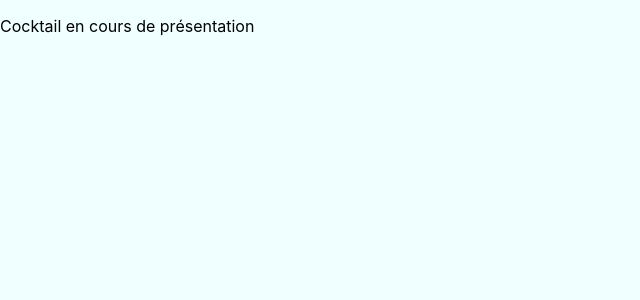
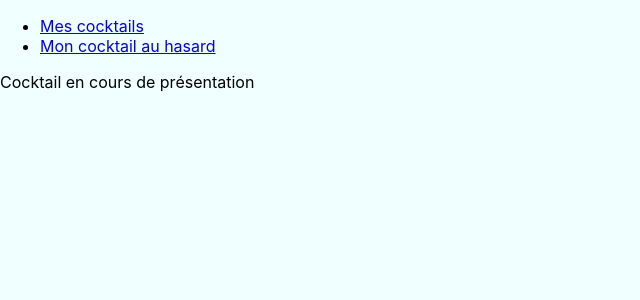
Before and after one commit to Regis040/jesse-drinker-master, a React (Create React App) app: page /random in a window 1280 px wide. Shown: the top 300 px of the page, without its empty margins (0-640 px from the left). Built offline with nearby package versions, Linux system fonts and the light colour scheme; no server answers.

Commit message:
props add

```diff
--- /dev/null
+++ b/src/components/CocktailsCard.jsx
@@ -0,0 +1,15 @@
+import { Link } from "react-router-dom";
+
+function CocktailCard ({cocktailToDisplay}) {
+    return (
+        <article class="coktails_position">
+            {/* j'affiche le nom des cocktails compris dans ce tableau */}
+                <img alt={cocktailToDisplay.strDrink} src={cocktailToDisplay.strDrinkThumb}/>
+
+                    <h2>{cocktailToDisplay.strDrink}</h2>
+                    <h4>fait avec {cocktailToDisplay.strIngredient1}, {cocktailToDisplay.strIngredient2}, {cocktailToDisplay.strIngredient3}, {cocktailToDisplay.strIngredient4}</h4>
+                    <Link to={`/cocktails/details/${cocktailToDisplay.idDrink}`}>Voir les détails</Link>
+        </article>
+    )
+}
+export default CocktailCard;
--- /dev/null
+++ b/src/components/Header.js
@@ -0,0 +1,15 @@
+import { Link } from "react-router-dom";
+
+function Header () {
+    return (
+        <header>
+            <nav>
+                <ul>
+                    <li><Link to="/cocktails">Mes cocktails</Link></li>
+                    <li><Link to="/random">Mon cocktail au hasard</Link></li>
+                </ul>
+            </nav>
+        </header>
+    )
+}
+export default Header;
--- a/src/pages/CocktailDetailsPage.jsx
+++ b/src/pages/CocktailDetailsPage.jsx
@@ -1,5 +1,6 @@
 import { useState, useEffect } from "react";
 import { useParams } from "react-router-dom";
+import Header from '../components/Header'
 
 
 function CocktailDetailsPage () {
@@ -19,6 +20,7 @@ function CocktailDetailsPage () {
 
     return (
         <main>
+            <Header />
             {cocktails ? (
                 <section>
                     <article>
--- a/src/pages/CocktailsPage.jsx
+++ b/src/pages/CocktailsPage.jsx
@@ -1,5 +1,7 @@
 import {useState} from 'react'
 import { Link } from 'react-router-dom';
+import Header from '../components/Header';
+import CocktailsCard from '../components/CocktailsCard';
 
 function CocktailsPage () {
 
@@ -47,6 +49,7 @@ function CocktailsPage () {
     }
     return (
         <main>
+            <Header />
             {cocktails ? (
             <>
                 <h1>Mes cocktails préférés</h1>
@@ -54,14 +57,7 @@ function CocktailsPage () {
                 {/* Je parcours mes données recuillies dans le tableau */}
                     {cocktails.map((cocktail) => {
                         return (
-                    <article class="coktails_position">
-                        {/* j'affiche le nom des cocktails compris dans ce tableau */}
-                            <img alt={cocktail.strDrink} src={cocktail.strDrinkThumb}/>
-
-                                <h2>{cocktail.strDrink}</h2>
-                                <h4>fait avec {cocktail.strIngredient1}, {cocktail.strIngredient2}, {cocktail.strIngredient3}, {cocktail.strIngredient4}</h4>
-                                <Link to={`/cocktails/details/${cocktail.idDrink}`}>Voir les détails</Link>
-                    </article>
+                            <CocktailsCard cocktailToDisplay={cocktail}/>
                         );
                     })}
             </>
--- a/src/pages/CocktailsRandomPage.jsx
+++ b/src/pages/CocktailsRandomPage.jsx
@@ -1,4 +1,5 @@
 import { useEffect, useState } from "react";
+import Header from '../components/Header'
 
 function CocktailsRandomPage () {
 
@@ -44,6 +45,7 @@ function CocktailsRandomPage () {
                     };
     return (
        <main>
+        <Header />
         {/* Si les données sont bien présentes dans la donnée d'état, alors on affiche le cocktail sinon on affiche que les données sont en cours de traitement
         ce qui est le cas  au premier rendu du composant*/}
         {cocktailRandom ? (
```
Lines whose indentation alone changed are shown as unchanged.
